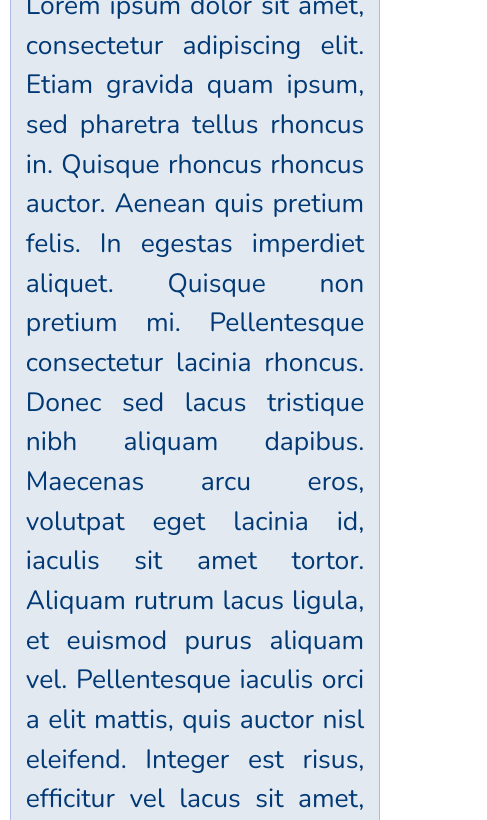
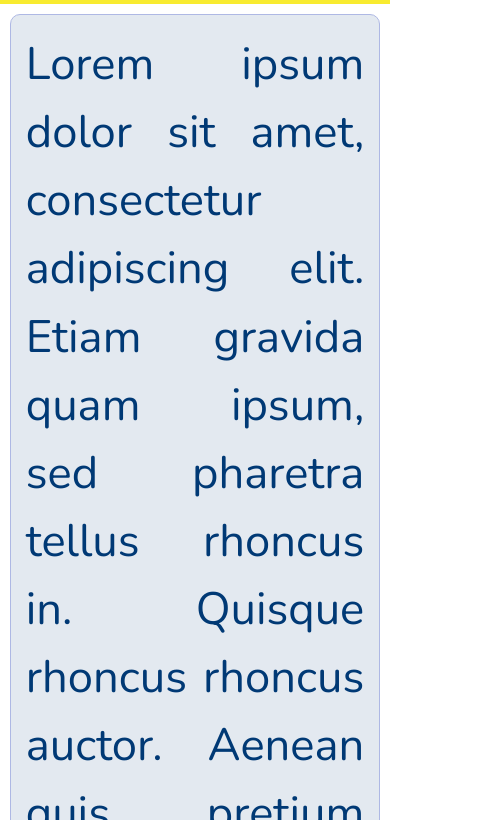
Before and after one commit to alkenup/CondorLab, a plain HTML site: page index.html in a window 390 px wide. Shown: the part 109-929 px from the top of the page, 487 px wide, since content can reach past the window. Drawn offline with nearby package versions, Linux system fonts and the light colour scheme; a script that the page names is missing.

Commit message:
MB - test font size

```diff
--- a/css/site.css
+++ b/css/site.css
@@ -166,3 +166,19 @@ footer {
     text-align: center;
     width: 100%;
 }
+
+@media (max-width: 767px) {
+    html {
+        height: 100%;
+        font-family: Verdana, Arial, Helvetica, sans-serif;
+        font-size: 1.0cm !important;
+    }
+}
+
+@media (max-width: 480px) {
+    html {
+        height: 100%;
+        font-family: Verdana, Arial, Helvetica, sans-serif;
+        font-size: 1.2cm !important;
+    }
+}
```
